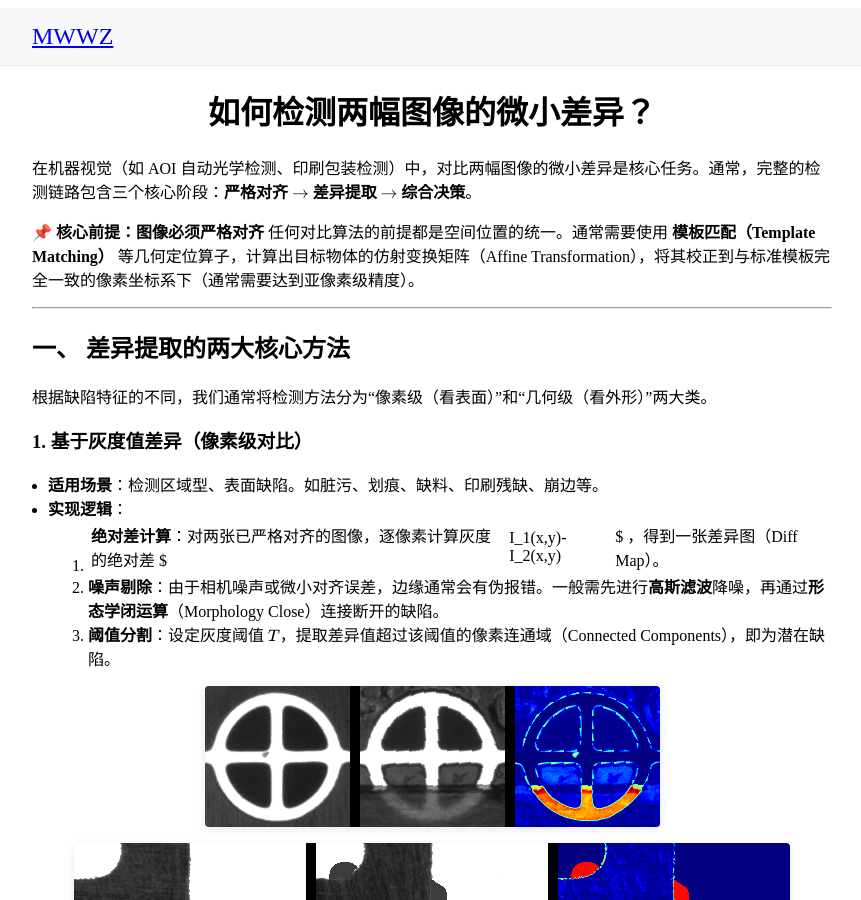
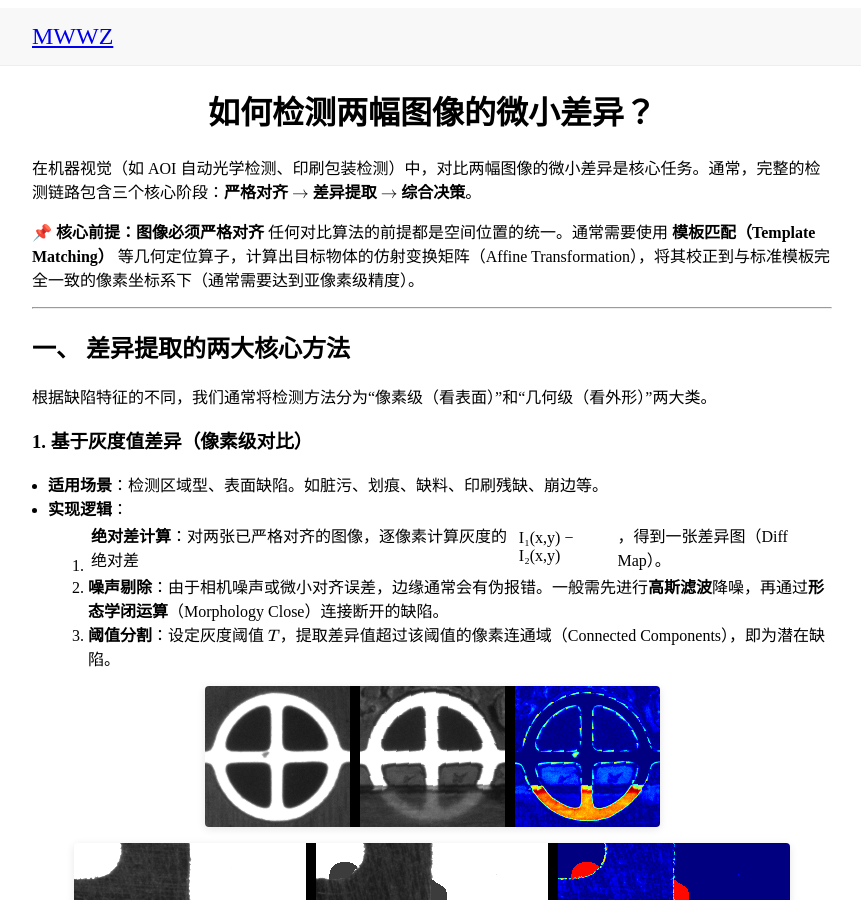
Before and after one commit to mwwzbinf/mwwzbinf.github.io, a Jekyll site: the page built from _posts/2026-05-26-如何检测两幅图像的微小差异？.md, in a window 1280 px wide and 900 px high. Shown: the whole window, without its empty margins (208-1069 px from the left). Built offline with Jekyll 4.4.1, drawn with Linux system fonts in a browser that asks for light colours; formulas are drawn with MathJax 3.

Commit message:
纯文本

```diff
--- a/_posts/2026-05-26-如何检测两幅图像的微小差异？.md
+++ b/_posts/2026-05-26-如何检测两幅图像的微小差异？.md
@@ -22,7 +22,7 @@ author: mwwz
 
 * **适用场景**：检测区域型、表面缺陷。如脏污、划痕、缺料、印刷残缺、崩边等。
 * **实现逻辑**：
-    1. **绝对差计算**：对两张已严格对齐的图像，逐像素计算灰度的绝对差 $ |I_1(x,y)-I_2(x,y)| $ ，得到一张差异图（Diff Map）。
+    1. **绝对差计算**：对两张已严格对齐的图像，逐像素计算灰度的绝对差 |I₁(x,y) − I₂(x,y)| ，得到一张差异图（Diff Map）。
     2. **噪声剔除**：由于相机噪声或微小对齐误差，边缘通常会有伪报错。一般需先进行**高斯滤波**降噪，再通过**形态学闭运算**（Morphology Close）连接断开的缺陷。
     3. **阈值分割**：设定灰度阈值 $T$，提取差异值超过该阈值的像素连通域（Connected Components），即为潜在缺陷。
 
```
